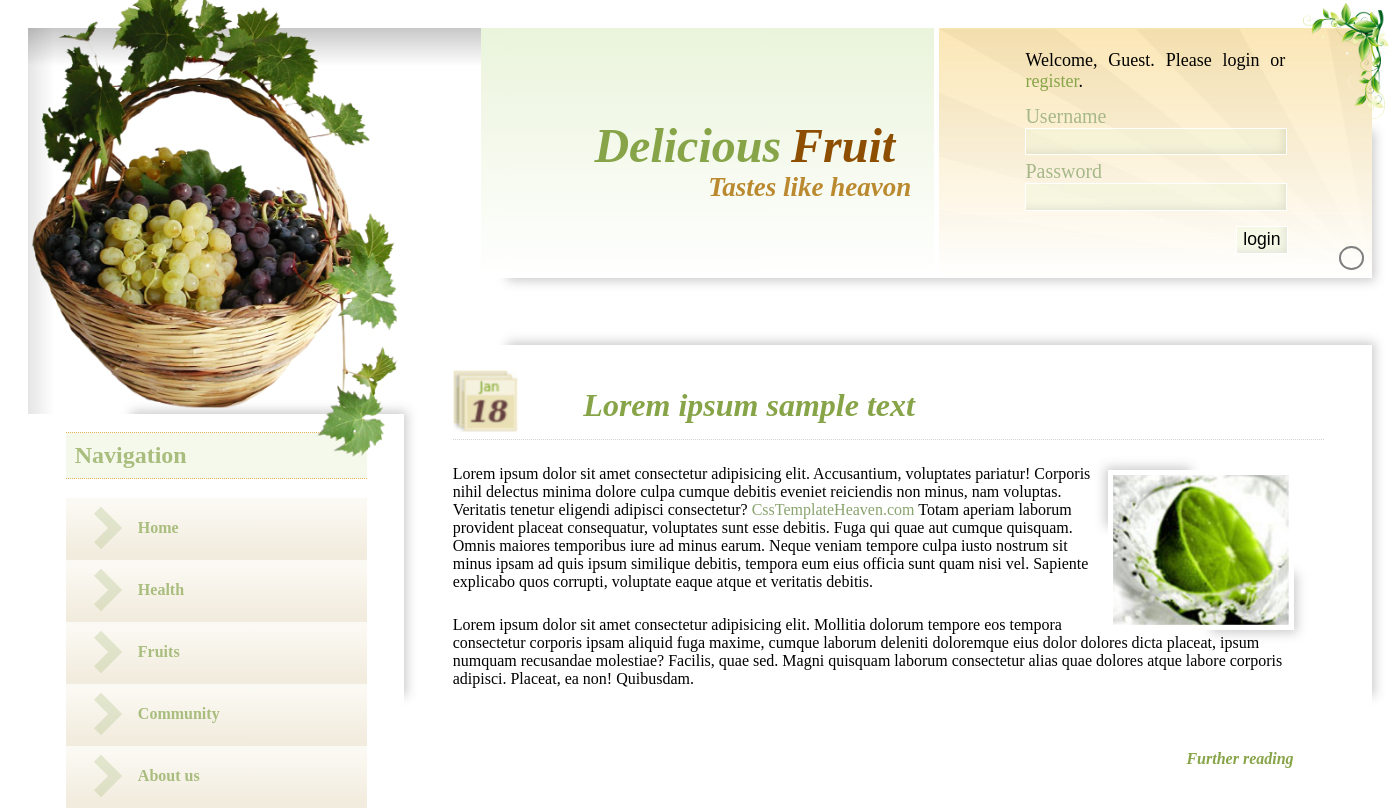
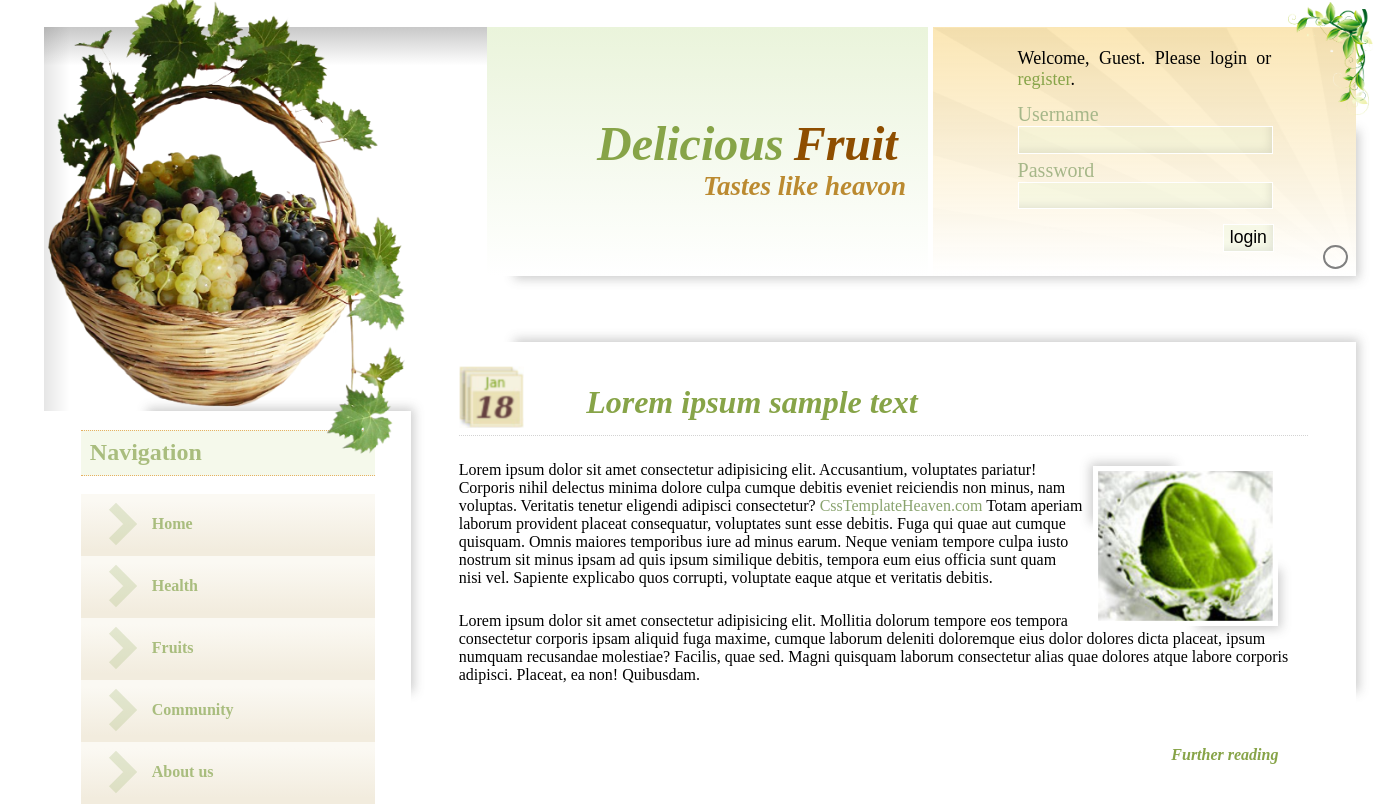
Before and after one commit to akash3gtm/Learning, a PHP site: page / in a window 1400 px wide. Run offline with PHP 8.4, Linux system fonts and the light colour scheme.

Commit message:
updated the resolution

```diff
--- a/main.css
+++ b/main.css
@@ -5,9 +5,10 @@
 
 html{
     background-color: white;
-    height: 96.4%;
+    width: 1366px;
+    height: 768px;
     padding: 0 0;
-    margin: 0 0;
+    margin: auto;
 }
 
 body{
```
